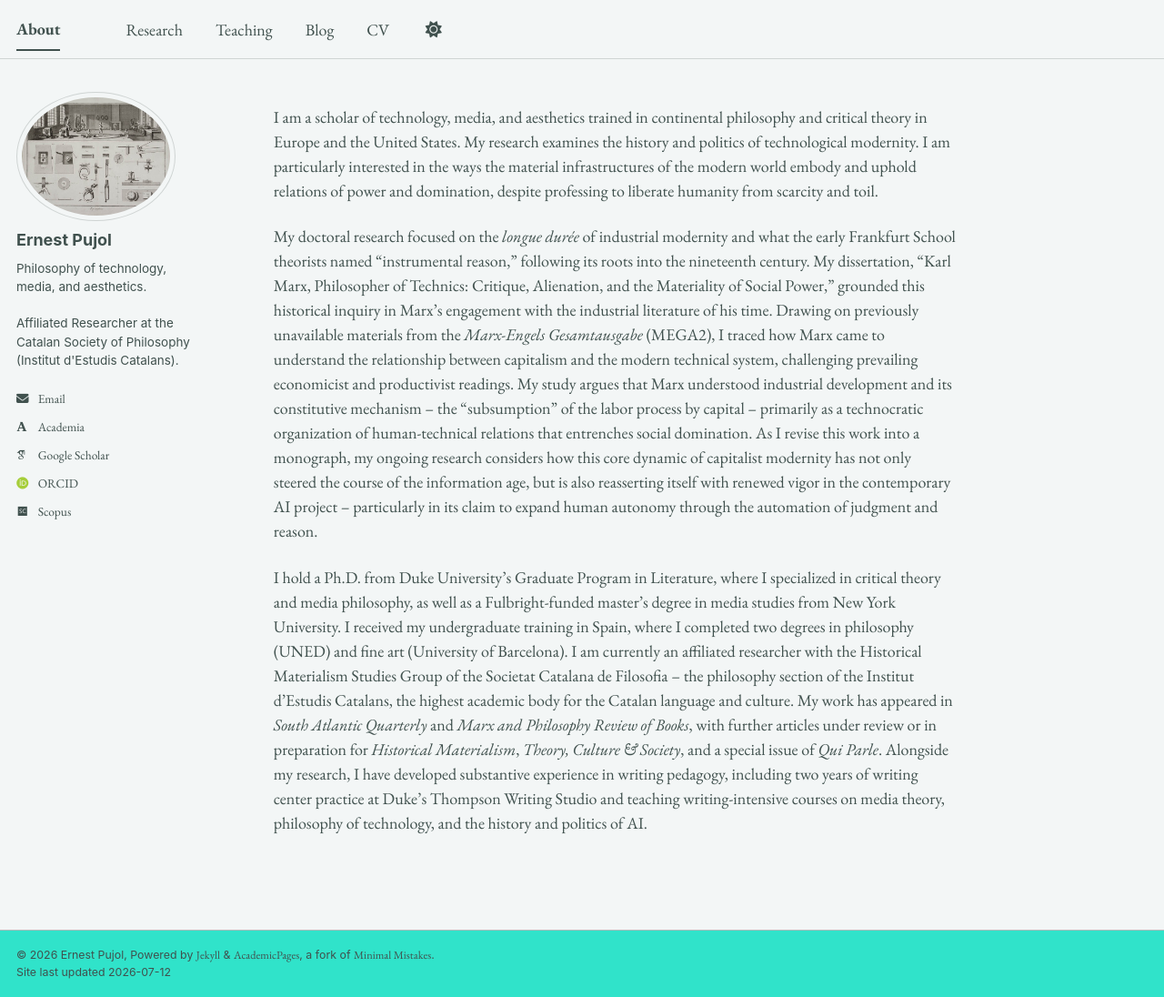
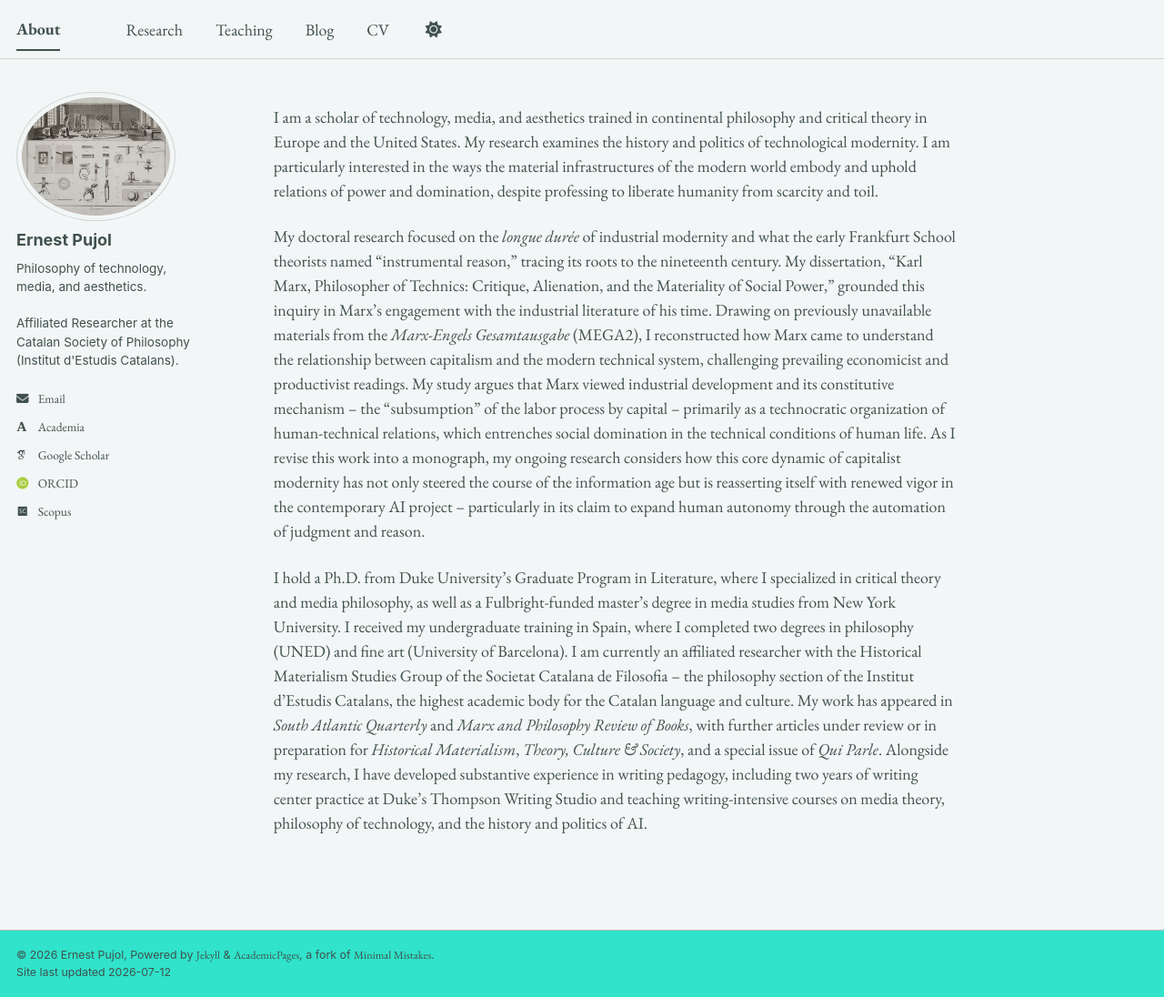
Before and after one commit to epujol90/epujol90.github.io, a Jekyll site: the page built from _pages/about.md, in a window 1280 px wide and 1096 px high. Shown: the whole window at 91% size. Built offline with Jekyll 4.4.1, drawn with Linux system fonts in a browser that asks for light colours; some web fonts are replaced; a script bundle is joined from its source files by our own code; library files that are not in the unit come from our copies.

Commit message:
Update about.md

```diff
--- a/_pages/about.md
+++ b/_pages/about.md
@@ -8,6 +8,6 @@ redirect_from:
 ---
 I am a scholar of technology, media, and aesthetics trained in continental philosophy and critical theory in Europe and the United States. My research examines the history and politics of technological modernity. I am particularly interested in the ways the material infrastructures of the modern world embody and uphold relations of power and domination, despite professing to liberate humanity from scarcity and toil.
 
-My doctoral research focused on the _longue durée_ of industrial modernity and what the early Frankfurt School theorists named "instrumental reason," following its roots into the nineteenth century. My dissertation, “Karl Marx, Philosopher of Technics: Critique, Alienation, and the Materiality of Social Power,” grounded this historical inquiry in Marx’s engagement with the industrial literature of his time. Drawing on previously unavailable materials from the _Marx-Engels Gesamtausgabe_ (MEGA2), I traced how Marx came to understand the relationship between capitalism and the modern technical system, challenging prevailing economicist and productivist readings. My study argues that Marx understood industrial development and its constitutive mechanism -- the "subsumption" of the labor process by capital -- primarily as a technocratic organization of human-technical relations that entrenches social domination. As I revise this work into a monograph, my ongoing research considers how this core dynamic of capitalist modernity has not only steered the course of the information age, but is also reasserting itself with renewed vigor in the contemporary AI project -- particularly in its claim to expand human autonomy through the automation of judgment and reason.
+My doctoral research focused on the _longue durée_ of industrial modernity and what the early Frankfurt School theorists named "instrumental reason," tracing its roots to the nineteenth century. My dissertation, “Karl Marx, Philosopher of Technics: Critique, Alienation, and the Materiality of Social Power,” grounded this inquiry in Marx’s engagement with the industrial literature of his time. Drawing on previously unavailable materials from the _Marx-Engels Gesamtausgabe_ (MEGA2), I reconstructed how Marx came to understand the relationship between capitalism and the modern technical system, challenging prevailing economicist and productivist readings. My study argues that Marx viewed industrial development and its constitutive mechanism -- the "subsumption" of the labor process by capital -- primarily as a technocratic organization of human-technical relations, which entrenches social domination in the technical conditions of human life. As I revise this work into a monograph, my ongoing research considers how this core dynamic of capitalist modernity has not only steered the course of the information age but is reasserting itself with renewed vigor in the contemporary AI project -- particularly in its claim to expand human autonomy through the automation of judgment and reason.
 
 I hold a Ph.D. from Duke University’s Graduate Program in Literature, where I specialized in critical theory and media philosophy, as well as a Fulbright-funded master’s degree in media studies from New York University. I received my undergraduate training in Spain, where I completed two degrees in philosophy (UNED) and fine art (University of Barcelona). I am currently an affiliated researcher with the Historical Materialism Studies Group of the Societat Catalana de Filosofia -- the philosophy section of the Institut d’Estudis Catalans, the highest academic body for the Catalan language and culture. My work has appeared in _South Atlantic Quarterly_ and _Marx and Philosophy Review of Books_, with further articles under review or in preparation for _Historical Materialism_, _Theory, Culture & Society_, and a special issue of _Qui Parle_. Alongside my research, I have developed substantive experience in writing pedagogy, including two years of writing center practice at Duke’s Thompson Writing Studio and teaching writing-intensive courses on media theory, philosophy of technology, and the history and politics of AI.
```
